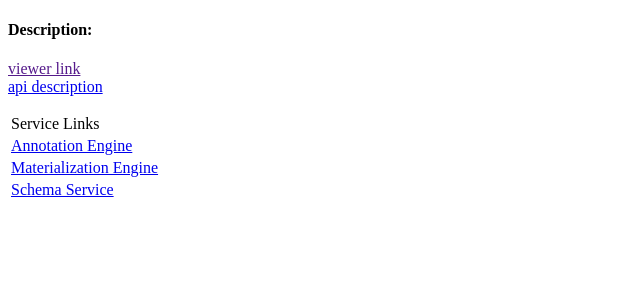
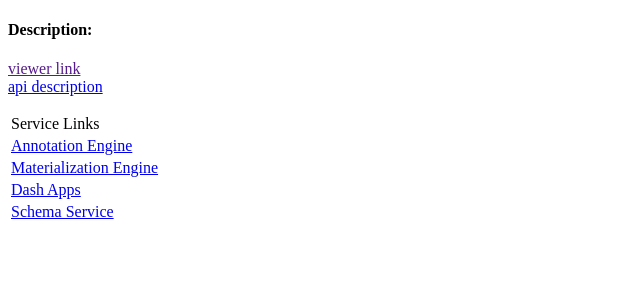
Before and after one commit to CAVEconnectome/AnnotationFrameworkInfoService, a Flask app: template annotationinfoservice/templates/datastack.html in a window 1280 px wide. Shown: the part 101-401 px from the top of the page, without its empty margins (0-640 px from the left). Run offline with Flask 2, Linux system fonts and the light colour scheme; the template is opened without the code that fills it, so the values that code supplies are empty.

Commit message:
adding dash apps

```diff
--- a/annotationinfoservice/templates/datastack.html
+++ b/annotationinfoservice/templates/datastack.html
@@ -1,7 +1,7 @@
 {% extends 'base.html' %}
 
 {% block header %}
-  <h1>{% block title %}Datastack:{% endblock %}</h1>
+<h1>{% block title %}Datastack:{% endblock %}</h1>
 {% endblock %}
 
 {% block content %}
@@ -10,8 +10,9 @@
 <h4>Description:</h4>
 {{datastack.description}}
 </p>
-<a href = {{ng_url}}>viewer link</a><br>
-<a href = "{{url_for('api.Annotation Infoservice_data_stack_name_full_resource', datastack=datastack.name)}}">api description</a>
+<a href={{ng_url}}>viewer link</a><br>
+<a href="{{url_for('api.Annotation Infoservice_data_stack_name_full_resource', datastack=datastack.name)}}">api
+  description</a>
 <p>
 <table>
   <tr>
@@ -19,11 +20,16 @@
   </tr>
   <tr>
     <td><a href="{{datastack.local_server}}/annotation/views/aligned_volume/{{datastack.aligned_volume.name}}">
-      Annotation Engine</a></td>
+        Annotation Engine</a></td>
   </tr>
   <tr>
     <td><a href="{{datastack.local_server}}/materialize/views/datastack/{{datastack.name}}">
-      Materialization Engine</a>
+        Materialization Engine</a>
+    </td>
+  </tr>
+  <tr>
+    <td><a href="{{datastack.local_server}}/dash/views/datastack/{{datastack.name}}">
+        Dash Apps</a>
     </td>
   </tr>
   <tr>
```
